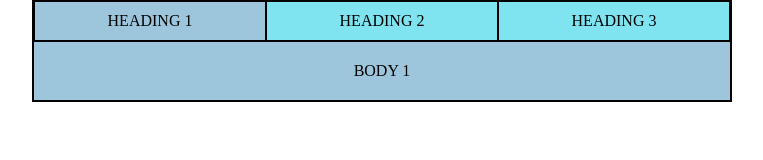
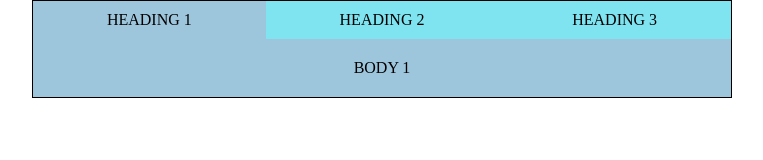
Before and after one commit to JohnnyHill11/homework-15, a plain HTML site: page index.html in a window 1280 px wide. Shown: the whole page, without its empty margins (258-1021 px from the left). Drawn offline with Linux system fonts and the light colour scheme.

Commit message:
homework#15 part2

```diff
--- a/Tabset.css
+++ b/Tabset.css
@@ -1,12 +1,14 @@
 .tabset-title {
-border: 1px solid #000;
+  display: flex;
 }
 .tabset-body {
-  border: 1px solid #000;
+  padding: 20px 20px;
 }
 .tabset-title-item {
   cursor: pointer;
-  border-left: 1px solid #000;
+}
+.tabset-title-item.active {
+  background: #9dc6dd;
 }
 .tabset-body-item {
   display: none;
--- a/Tabset.js
+++ b/Tabset.js
@@ -11,39 +11,52 @@ class Tabset {
     this._element = element;
     this.bindClassTitle(element);
     this.bindClassBody(element);
-    this.bindEventListener(element);
-
-    element.firstElementChild.addEventListener('click', (e) => this.cliclHandler);
+    this.bindEventListener();
+    this.show(0);
   }
 
     bindClassTitle(element) {
-      const tabsetTitle = element.children[0];
-      tabsetTitle.classList.add(Tabset.TITLE_CLASS);
+      this.tabsetTitle = element.children[0];
+      this.tabsetTitle.classList.add(Tabset.TITLE_CLASS);
 
-      Array.prototype.forEach.call(tabsetTitle.children,(tabsetTitleItem) => {
+      Array.prototype.forEach.call(this.tabsetTitle.children,(tabsetTitleItem) => {
         tabsetTitleItem.classList.add(Tabset.TITLE_ITEM_CLASS);
       });
     }
 
     bindClassBody(element) {
-      const tabsetBody = element.children[1];
-      tabsetBody.classList.add(Tabset.BODY_CLASS);
+      this.tabsetBody = element.children[1];
+      this.tabsetBody.classList.add(Tabset.BODY_CLASS);
 
-      Array.prototype.forEach.call(tabsetBody.children,(tabsetBodyItem) => {
+      Array.prototype.forEach.call(this.tabsetBody.children,(tabsetBodyItem) => {
         tabsetBodyItem.classList.add(Tabset.BODY_ITEM_CLASS);
       });
     }
 
-    bindEventListener(element) {
-      element.children[0].addEventListener('click',this.cliclHandler);
+    bindEventListener() {
+      this.tabsetTitle.addEventListener('click',(el) => this.clickHandler(el));
     }
 
-    cliclHandler(event) {
-    let itemBody = event.target.parentElement.parentElement;
-    let bodyEl = itemBody.children[1].children;
+    clickHandler(event) {
+      if(event.target.classList.contains(Tabset.TITLE_ITEM_CLASS)) {
+      const index = Array.prototype.indexOf.call(this.tabsetTitle.children, event.target);
+      this.show(index);
+      }
+    }
+    hideAll() {
+    for (let i = 0; i < this.tabsetTitle.children.length; i++) {
+      this.hide(i);
+      }
+    }
 
-    Array.prototype.forEach.call(bodyEl,(tabsetBodyItem) => {
-      tabsetBodyItem.classList.add(Tabset.ACTIVE_CLASS);
-    });
+    hide(index) {
+      this.tabsetTitle.children[index].classList.remove(Tabset.ACTIVE_CLASS);
+      this.tabsetBody.children[index].classList.remove(Tabset.ACTIVE_CLASS);
   }
+
+    show(index) {
+      this.hideAll();
+      this.tabsetTitle.children[index].classList.add(Tabset.ACTIVE_CLASS);
+      this.tabsetBody.children[index].classList.add(Tabset.ACTIVE_CLASS);
+    }
 }
--- a/index.html
+++ b/index.html
@@ -12,13 +12,13 @@
 <body>
 
   <div id="container" class="tabs">
-    <div class="list-title">
-      <div class="title active">Heading 1</div>
+    <div>
+      <div class="title">Heading 1</div>
       <div class="title">Heading 2</div>
       <div class="title">Heading 3</div>
     </div>
-    <div class="list-body">
-      <div class="body active">Body 1</div>
+    <div>
+      <div class="body">Body 1</div>
       <div class="body">Body 2</div>
       <div class="body">Body 3</div>
     </div>
--- a/styles.css
+++ b/styles.css
@@ -10,33 +10,17 @@ body {
   margin: 0 auto;
   border: 1px solid #000000;
 }
-.list-title {
-  display: flex;
-  /* border-bottom: 1px solid #131212; */
-
-}
 .title {
   background: #7fe3f0;
   text-transform: uppercase;
   padding: 10px 5px;
   width: 100%;
   text-align: center;
-  border-right:  1px solid #000000;
 }
 .title:hover {
-  background: #9dc6dd;
   border-bottom: none;
-}
-.title.active {
-  background: #9dc6dd;
-}
-.list-body {
-  padding: 20px 20px;
 }
 .body {
   text-transform: uppercase;
   text-align: center;
 }
-/* .body.active {
-  display: block;
-} */
```
